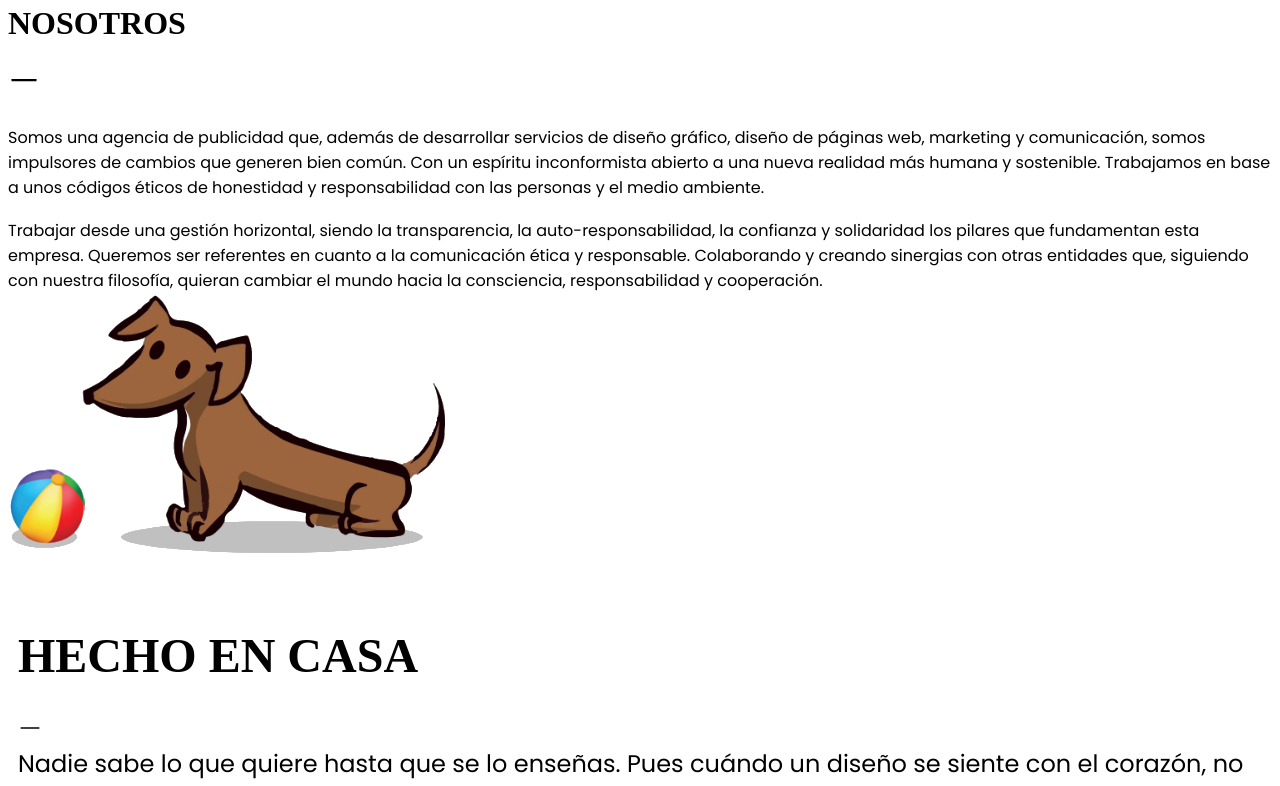
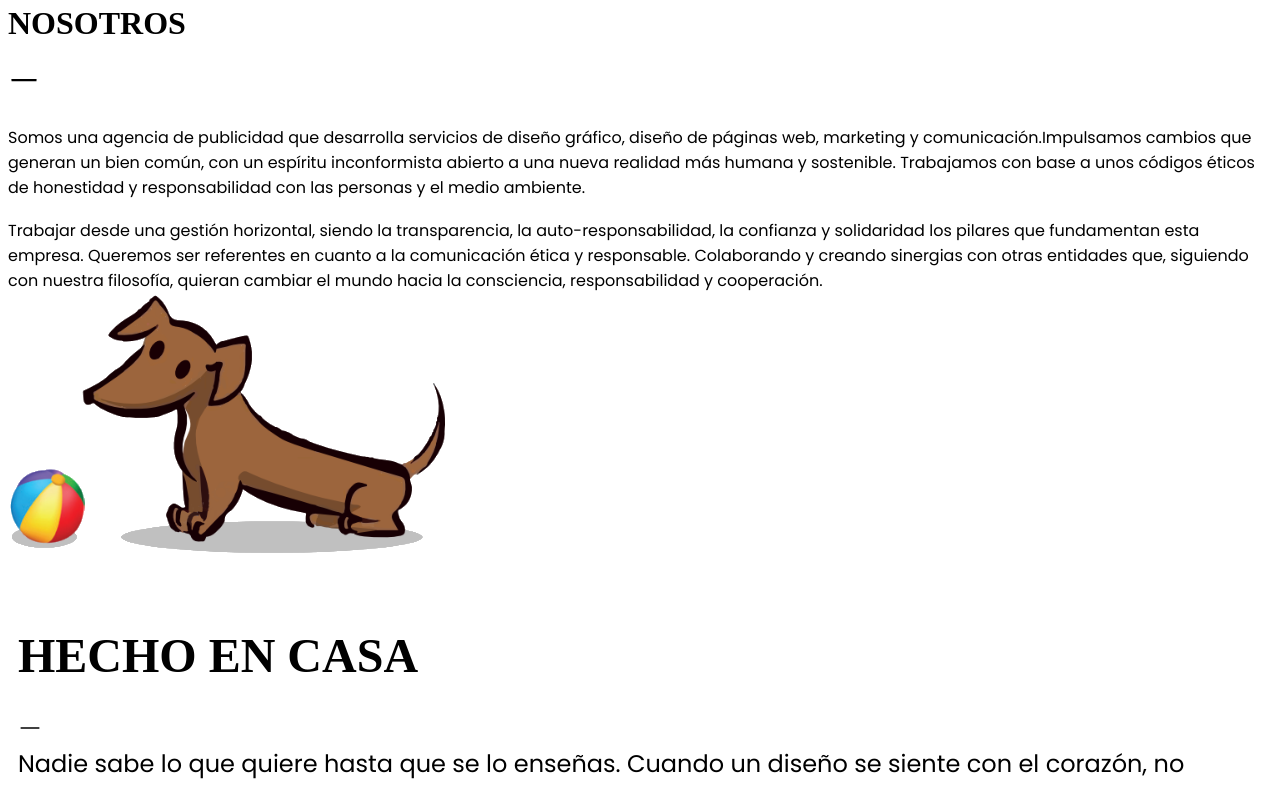
Before and after one commit to Davix00/pimienta_estudio_web, a React (Vite) app: page / in a window 1280 px wide. Shown: the part 700-1486 px from the top of the page. Built offline with nearby package versions, Linux system fonts and the light colour scheme; a web font is replaced by a local one.

Commit message:
hotfix redaccion

```diff
--- a/src/components/About.jsx
+++ b/src/components/About.jsx
@@ -32,11 +32,11 @@ const About = () => {
               className="text-slate-600 p-3 md:mx-6 max-w-3xl"
               style={{ fontFamily: "Poppins, sans-serif" }}
             >
-              Somos una agencia de publicidad que, además de desarrollar
-              servicios de diseño gráfico, diseño de páginas web, marketing y
-              comunicación, somos impulsores de cambios que generen bien común.
-              Con un espíritu inconformista abierto a una nueva realidad más
-              humana y sostenible. Trabajamos en base a unos códigos éticos de
+              Somos una agencia de publicidad que desarrolla servicios de diseño
+              gráfico, diseño de páginas web, marketing y
+              comunicación.Impulsamos cambios que generan un bien común, con un
+              espíritu inconformista abierto a una nueva realidad más humana y
+              sostenible. Trabajamos con base a unos códigos éticos de
               honestidad y responsabilidad con las personas y el medio ambiente.
             </div>
 
@@ -79,12 +79,12 @@ const About = () => {
             className="text-slate-600 p-3 md:mx-6 max-w-3xl"
             style={{ fontFamily: "Poppins, sans-serif" }}
           >
-            Somos una agencia de publicidad que, además de desarrollar servicios
-            de diseño gráfico, diseño de páginas web, marketing y comunicación,
-            somos impulsores de cambios que generen bien común. Con un espíritu
-            inconformista abierto a una nueva realidad más humana y sostenible.
-            Trabajamos en base a unos códigos éticos de honestidad y
-            responsabilidad con las personas y el medio ambiente.
+            Somos una agencia de publicidad que desarrolla servicios de diseño
+            gráfico, diseño de páginas web, marketing y comunicación.Impulsamos
+            cambios que generan un bien común, con un espíritu inconformista
+            abierto a una nueva realidad más humana y sostenible. Trabajamos con
+            base a unos códigos éticos de honestidad y responsabilidad con las
+            personas y el medio ambiente.
           </div>
 
           <br />
--- a/src/components/Clients.jsx
+++ b/src/components/Clients.jsx
@@ -76,8 +76,8 @@ const Clients = ({ images }) => {
           className="text-center text-slate-600 p-5 md:max-w-4xl"
           style={{ fontFamily: "Poppins, sans-serif", fontSize: "1.5rem" }}
         >
-          Nadie sabe lo que quiere hasta que se lo enseñas. Pues cuándo un
-          diseño se siente con el corazón, no importa lo que diga la cabeza.
+          Nadie sabe lo que quiere hasta que se lo enseñas. Cuando un diseño se
+          siente con el corazón, no importa lo que diga la cabeza.
         </div>
         <ImageGrid
           images={images}
--- a/src/components/Navbar.jsx
+++ b/src/components/Navbar.jsx
@@ -20,7 +20,7 @@ const Navbar = () => {
     { link: "Hecho en casa", path: "clients" },
     { link: "Colaboraciones", path: "collaborations" },
     { link: "Nuestros servicios", path: "services" },
-    { link: "Contactanos", path: "contact" },
+    { link: "Contáctanos", path: "contact" },
   ];
 
   return (
--- a/src/components/Services.jsx
+++ b/src/components/Services.jsx
@@ -26,7 +26,7 @@ const Services = () => {
               />
             </div>
             <p className="font-semibold text-slate-800 mt-2 text-center w-36">
-              Diseño de logotipo e identidad Gráfica
+              Diseño de logotipo e identidad gráfica
             </p>
           </div>
 
@@ -39,7 +39,7 @@ const Services = () => {
               />
             </div>
             <p className="font-semibold text-slate-800 mt-2 text-center w-36">
-              Impresión Digital y Offset
+              Impresión digital y offset
             </p>
           </div>
 
@@ -67,7 +67,7 @@ const Services = () => {
               />
             </div>
             <p className="font-semibold text-slate-800 mt-2 text-center w-36">
-              Páginas Web
+              Páginas web
             </p>
           </div>
 
```
Also changed, not shown: 1 other file (tests, documents, lock files or other folders).
